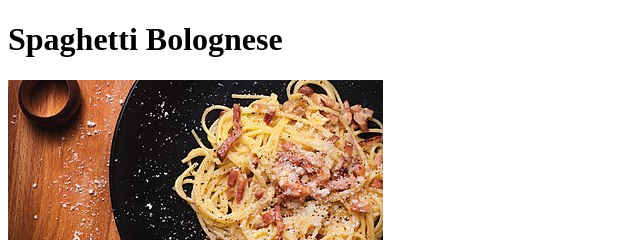
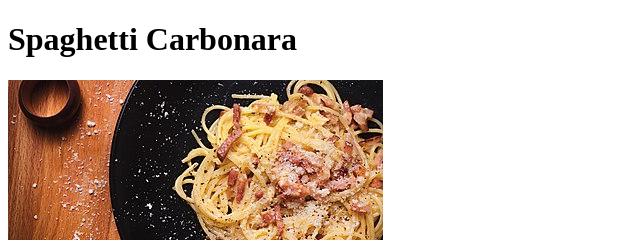
Before and after one commit to willkelly-don/odin-recipes, a plain HTML site: page recipes/spaghetticarbonara.html in a window 1280 px wide. Shown: the top 240 px of the page, 0-640 px from the left. Drawn offline with Linux system fonts and the light colour scheme.

Commit message:
Change title for Spaghetti Carbonara page

```diff
--- a/recipes/spaghetticarbonara.html
+++ b/recipes/spaghetticarbonara.html
@@ -7,7 +7,7 @@
     <title>Document</title>
 </head>
 <body>
-    <h1>Spaghetti Bolognese</h1>
+    <h1>Spaghetti Carbonara</h1>
     <img src="../img/spaghetticarbonara.jpg" alt="Spaghetti Carbonara">
     <h1> Description </h1>
         <p>Discover how to make superb spaghetti carbonara.
```
